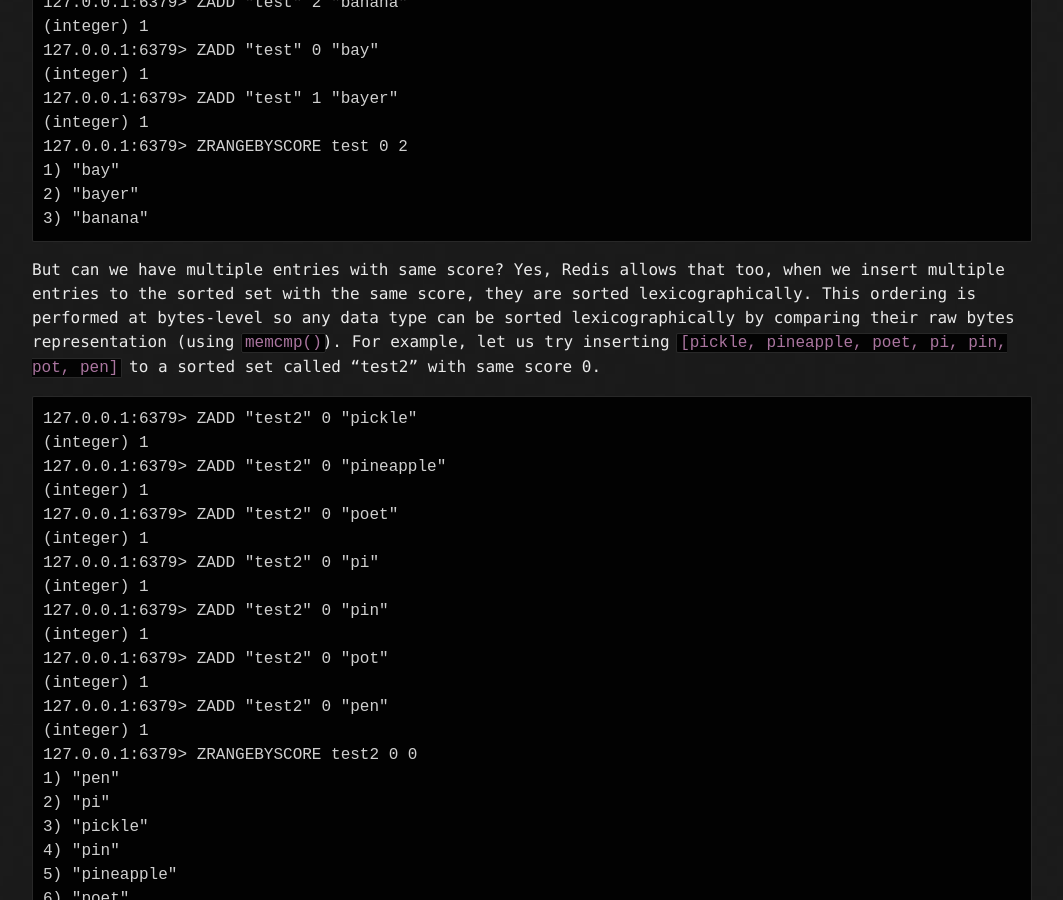
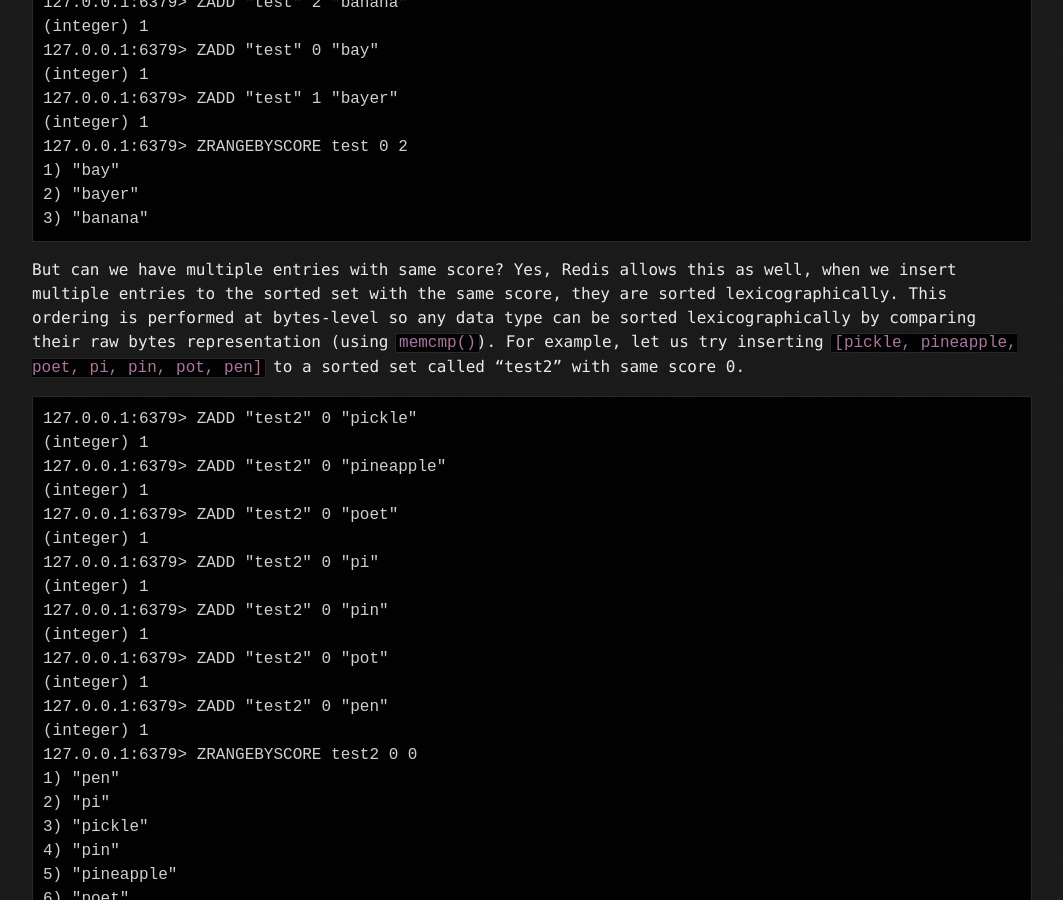
Before and after one commit to Narasimha1997/blog, a Jekyll site: the page built from _posts/2022-03-31-Redis-Auto-Complete.md, in a window 1280 px wide and 900 px high, scrolled down 4063 px. Shown: the whole window, without its empty margins (108-1171 px from the left). Built offline with Jekyll 4.4.1, drawn with Linux system fonts in a browser that asks for light colours.

Commit message:
Fix typos

````diff
--- a/_posts/2022-03-31-Redis-Auto-Complete.md
+++ b/_posts/2022-03-31-Redis-Auto-Complete.md
@@ -48,7 +48,7 @@
 2) "bayer"
 3) "banana"
 ```
-But can we have multiple entries with same score? Yes, Redis allows that too, when we insert multiple entries to the sorted set with the same score, they are sorted lexicographically. This ordering is performed at bytes-level so any data type can be sorted lexicographically by comparing their raw bytes representation (using `memcmp()`). For example, let us try inserting `[pickle, pineapple, poet, pi, pin, pot, pen]` to a sorted set called "test2" with same score 0.
+But can we have multiple entries with same score? Yes, Redis allows this as well, when we insert multiple entries to the sorted set with the same score, they are sorted lexicographically. This ordering is performed at bytes-level so any data type can be sorted lexicographically by comparing their raw bytes representation (using `memcmp()`). For example, let us try inserting `[pickle, pineapple, poet, pi, pin, pot, pen]` to a sorted set called "test2" with same score 0.
 ```
 127.0.0.1:6379> ZADD "test2" 0 "pickle"
 (integer) 1
````
